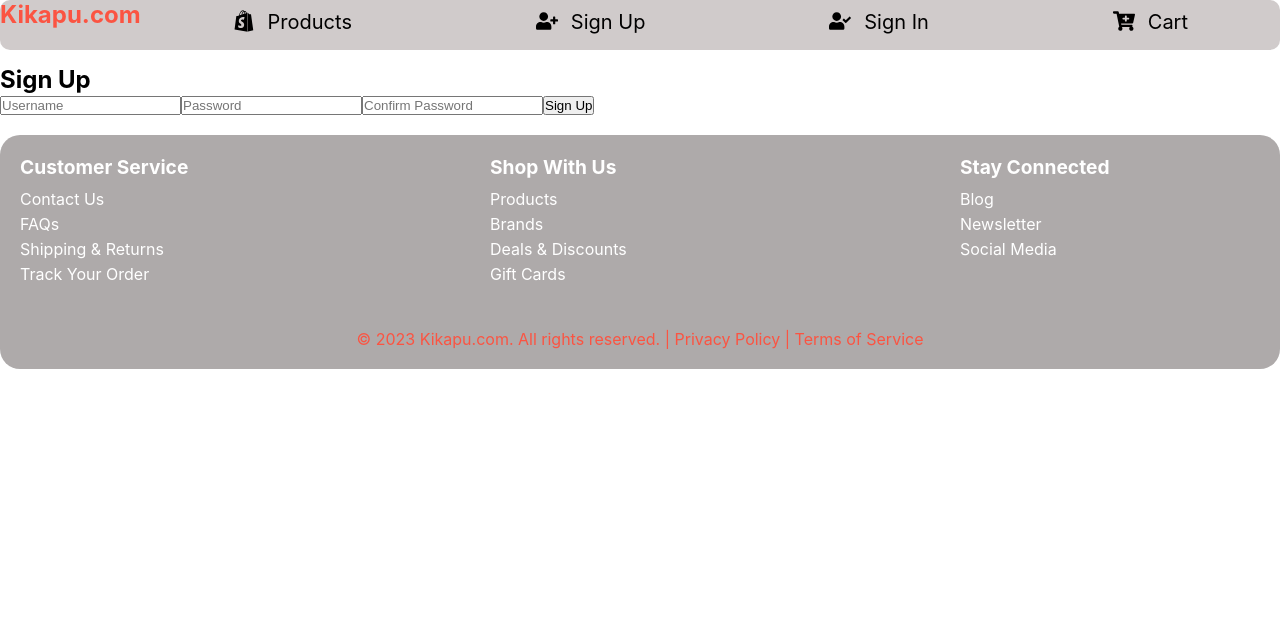
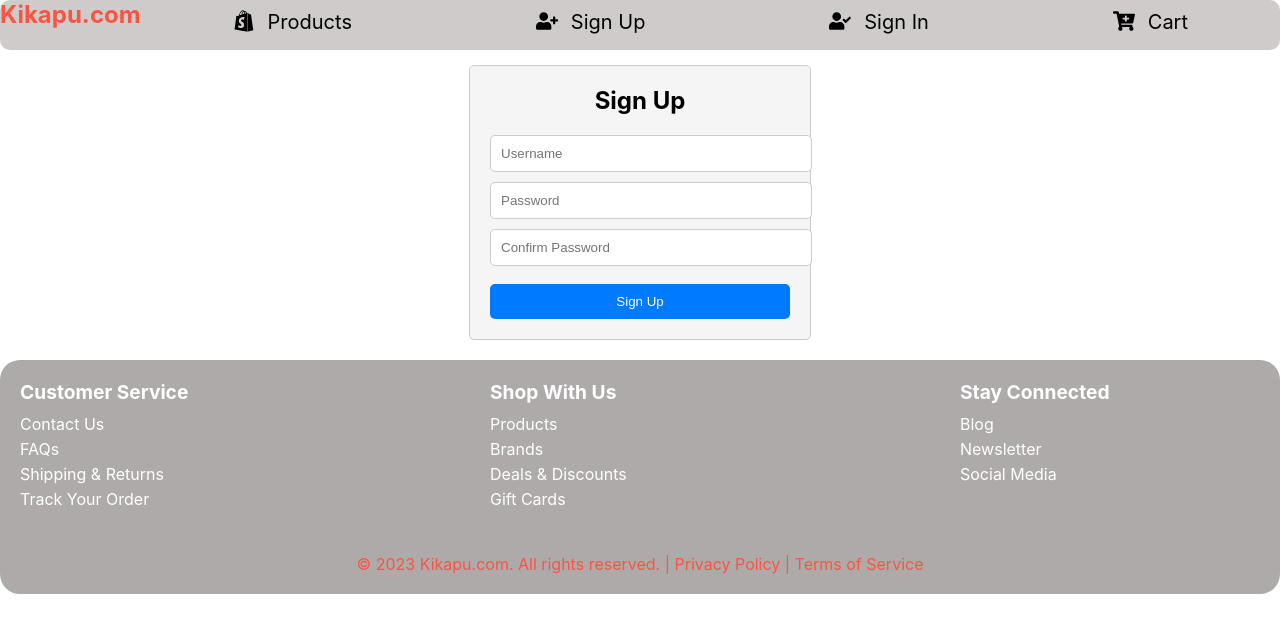
Before and after one commit to tomutanyi/phase-2-project, a React (Create React App) app: page /signUp in a window 1280 px wide. Shown: the top 632 px of the page. Built offline with nearby package versions, Linux system fonts and the light colour scheme; no server answers.

Commit message:
signIn and SignUp

```diff
--- a/src/App.css
+++ b/src/App.css
@@ -404,3 +404,165 @@
   color: #ff0000;
   margin-top: 20px;
 }
+
+
+.cart-container {
+  display: flex;
+  flex-direction: column;
+  align-items: center;
+}
+
+.cart-summary {
+  display: flex;
+  justify-content: space-between;
+  width: 100%;
+  padding: 16px;
+  background-color: #f0f0f0;
+  border-bottom: 1px solid #ddd;
+}
+
+.cart-total-cost {
+  font-weight: bold;
+}
+
+.cart-checkout-btn {
+  background-color: #007bff;
+  color: #fff;
+  padding: 8px 16px;
+  border: none;
+  border-radius: 4px;
+  cursor: pointer;
+}
+
+.cart-checkout-btn:hover {
+  background-color: #0056b3;
+}
+
+.cart-products {
+  display: flex;
+  flex-wrap: wrap;
+  justify-content: center;
+  gap: 16px;
+  padding: 16px;
+}
+
+.cart-product {
+  display: flex;
+  flex-direction: column;
+  align-items: center;
+  text-align: center;
+  padding: 16px;
+  border: 1px solid #ddd;
+  border-radius: 4px;
+}
+
+.cart-product-image {
+  max-width: 100px;
+  max-height: 100px;
+  object-fit: cover;
+}
+
+.cart-product-details {
+  margin-top: 8px;
+}
+
+.cart-product-name {
+  font-weight: bold;
+}
+
+.cart-product-price {
+  font-weight: bold;
+  color: #007bff;
+}
+
+button {
+  background-color: #fff;
+  color: #007bff;
+  border: 1px solid #007bff;
+  padding: 8px 16px;
+  border-radius: 4px;
+  cursor: pointer;
+  margin-top: 8px;
+}
+
+button:hover {
+  background-color: #007bff;
+  color: #fff;
+}
+
+
+/* SignIn.css */
+.sign-in-container {
+  max-width: 300px;
+  margin: 0 auto;
+  padding: 20px;
+  border: 1px solid #ccc;
+  border-radius: 5px;
+  background-color: #f5f5f5;
+  text-align: center;
+}
+
+.sign-in-container h2 {
+  font-size: 24px;
+  margin-bottom: 20px;
+}
+
+.sign-in-input {
+  width: 100%;
+  padding: 10px;
+  margin-bottom: 10px;
+  border: 1px solid #ccc;
+  border-radius: 3px;
+}
+
+.sign-in-button {
+  width: 100%;
+  padding: 10px;
+  background-color: #007bff;
+  color: #fff;
+  border: none;
+  border-radius: 3px;
+  cursor: pointer;
+}
+
+.sign-in-button:hover {
+  background-color: #0056b3;
+}
+
+/* Add this CSS in a separate stylesheet or in your component's style tag */
+.sign-up-container {
+  width: 300px;
+  margin: 0 auto;
+  padding: 20px;
+  border: 1px solid #ccc;
+  border-radius: 5px;
+  background-color: #f5f5f5;
+}
+
+.sign-up-heading {
+  text-align: center;
+  font-size: 24px;
+  margin-bottom: 20px;
+}
+
+.sign-up-input {
+  width: 100%;
+  padding: 10px;
+  margin-bottom: 10px;
+  border: 1px solid #ccc;
+  border-radius: 5px;
+}
+
+.sign-up-button {
+  width: 100%;
+  padding: 10px;
+  background-color: #007bff;
+  color: #fff;
+  border: none;
+  border-radius: 5px;
+  cursor: pointer;
+}
+
+.sign-up-button:hover {
+  background-color: #0056b3;
+}
--- a/src/Cart.js
+++ b/src/Cart.js
@@ -1,13 +1,13 @@
 import React, { useState, useEffect } from "react";
-import {useNavigate } from "react-router-dom";
+import { useNavigate } from "react-router-dom";
 
 const Cart = ({ inCart, onRemove }) => {
   const [totalCost, setTotalCost] = useState(0);
-  const navigate=useNavigate()
+  const navigate = useNavigate();
 
-   function handleCheckOut(){
-    navigate("/checkout",{state:{totalCost:totalCost}})
-   }
+  function handleCheckOut() {
+    navigate("/checkout", { state: { totalCost: totalCost } });
+  }
 
   useEffect(() => {
     calculateTotalCost();
@@ -22,31 +22,31 @@ const Cart = ({ inCart, onRemove }) => {
   };
 
   return (
-    <div className="product-container">
-      <div className="checkout-link">
-         <p className="total-cost">Total Cost: ${totalCost}</p>
-         <button className="checkout-btn" onClick={handleCheckOut}>CheckOut</button>
-         {/* <Link to="/checkout">Checkout</Link> */}
+    <div className="cart-container">
+      <div className="cart-summary">
+        <p className="cart-total-cost">Total Cost: ${totalCost}</p>
+        <button className="cart-checkout-btn" onClick={handleCheckOut}>
+          CheckOut
+        </button>
       </div>
       {inCart.map((product, index) => {
         return (
-          <div className="product" key={index}>
+          <div className="cart-product" key={index}>
             <img
               src={product.product_full_image}
               alt={product.product_name}
-              className="product-image"
+              className="cart-product-image"
             />
-              <div className='product-details'>
-            <p className="product-name">{product.product_name}</p>
-            <p className="product-price">${product.unit_price}</p>
-            <p>rank: {product.ranking}</p>
-            <button onClick={() => onRemove(product)}>Remove</button>
+            <div className="cart-product-details">
+              <p className="cart-product-name">{product.product_name}</p>
+              <p className="cart-product-price">${product.unit_price}</p>
+              <p>Rank: {product.ranking}</p>
+              <button onClick={() => onRemove(product)}>Remove</button>
             </div>
           </div>
         );
       })}
-
-</div>
+    </div>
   );
 };
 
--- a/src/SignIn.js
+++ b/src/SignIn.js
@@ -23,21 +23,23 @@ function SignIn() {
     }
   };
   return (
-    <div>
+    <div className="sign-in-container">
       <h2>Sign In</h2>
       <input
         type="text"
         placeholder="Username"
         value={username}
+        className="sign-in-input"
         onChange={(e) => setUsername(e.target.value)}
       />
       <input
         type="password"
         placeholder="Password"
         value={password}
+        className="sign-in-input"
         onChange={(e) => setPassword(e.target.value)}
       />
-      <button onClick={handleSignIn}>Sign In</button>
+      <button className="sign-in-button" onClick={handleSignIn}>Sign In</button>
     </div>
   );
 }
--- a/src/SignUp.js
+++ b/src/SignUp.js
@@ -1,15 +1,14 @@
 import { useState } from 'react';
-import {  useNavigate } from 'react-router-dom';
+import { useNavigate } from 'react-router-dom';
 
 function SignUp() {
   const navigate = useNavigate();
 
-  const [username, setUsername] = useState("")
+  const [username, setUsername] = useState("");
   const [password, setPassword] = useState('');
   const [confirmPassword, setConfirmPassword] = useState('');
 
   const handleSignUp = () => {
-
     if (username && password && confirmPassword) {
       if (password !== confirmPassword) {
         alert("Passwords don't match.");
@@ -27,7 +26,6 @@ function SignUp() {
       setConfirmPassword('');
       alert('Sign up successful!');
 
-
       navigate('/signIn');
     } else {
       alert('Please fill in all fields.');
@@ -35,27 +33,32 @@ function SignUp() {
   };
 
   return (
-    <div>
-      <h2>Sign Up</h2>
+    <div className="sign-up-container">
+      <h2 className="sign-up-heading">Sign Up</h2>
       <input
         type="text"
         placeholder="Username"
         value={username}
         onChange={(e) => setUsername(e.target.value)}
+        className="sign-up-input"
       />
       <input
         type="password"
         placeholder="Password"
         value={password}
         onChange={(e) => setPassword(e.target.value)}
+        className="sign-up-input"
       />
       <input
         type="password"
         placeholder="Confirm Password"
         value={confirmPassword}
         onChange={(e) => setConfirmPassword(e.target.value)}
+        className="sign-up-input"
       />
-      <button onClick={handleSignUp}>Sign Up</button>
+      <button onClick={handleSignUp} className="sign-up-button">
+        Sign Up
+      </button>
     </div>
   );
 }
```
